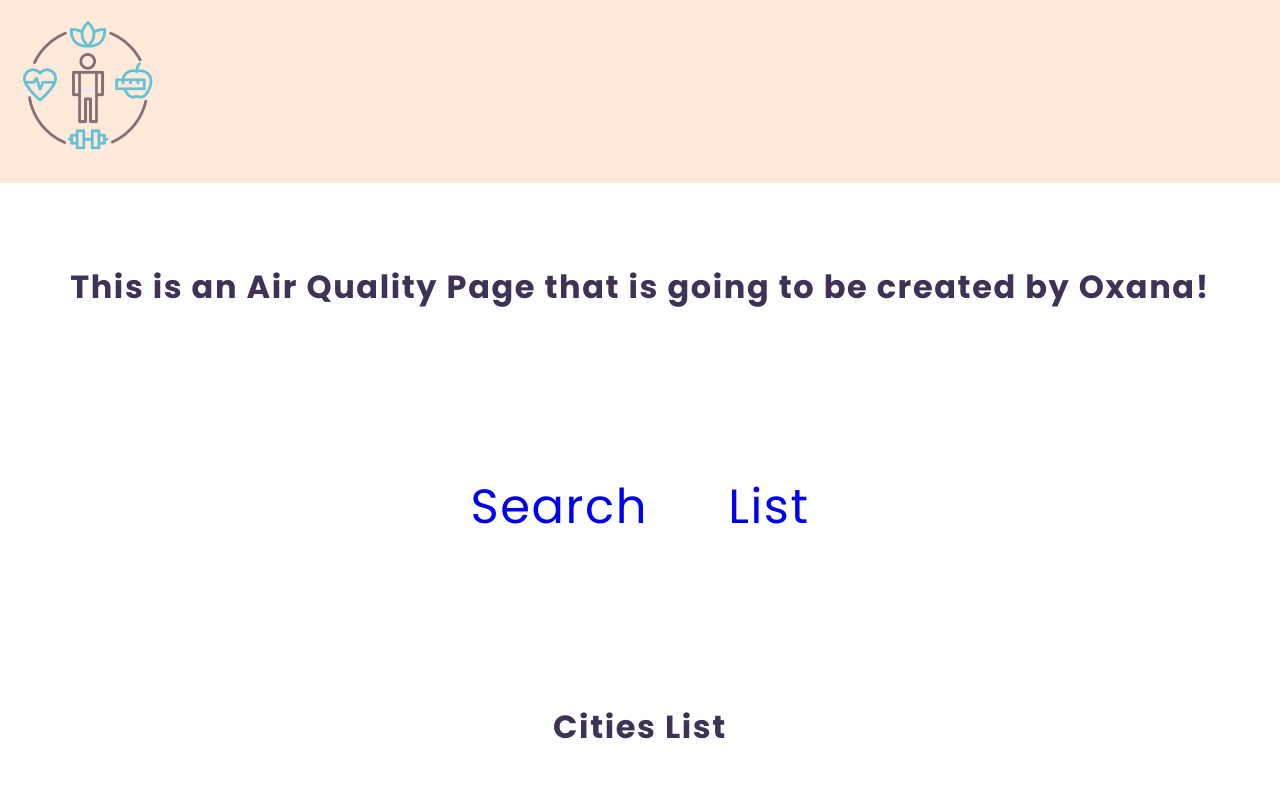
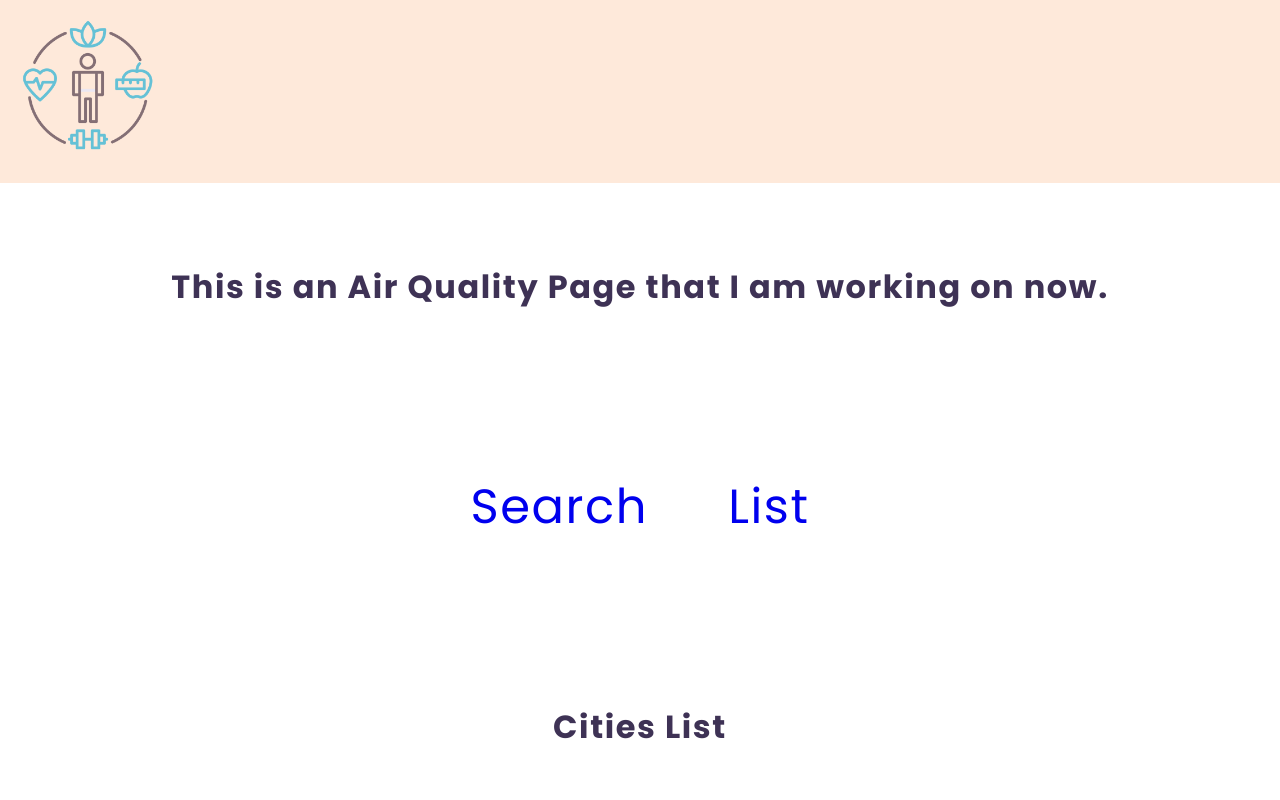
Before and after one commit to OxanaSF/healthy-hood, a React (Create React App) app: page /clean-air/list in a window 1280 px wide. Shown: the top 800 px of the page. Built offline with nearby package versions, Linux system fonts and the light colour scheme; a web font is replaced by a local one.

Commit message:
changed text in h2

```diff
--- a/src/pages/AirQualityPage.js
+++ b/src/pages/AirQualityPage.js
@@ -7,7 +7,7 @@ const AirQualityPage = () => {
     <AirQualityPageStyled>
       <header className="air-quality-page-header">
         <h2>
-          This is an Air Quality Page that is going to be created by Oxana!
+          This is an Air Quality Page that I am working on now.
         </h2>
       </header>
 
```
